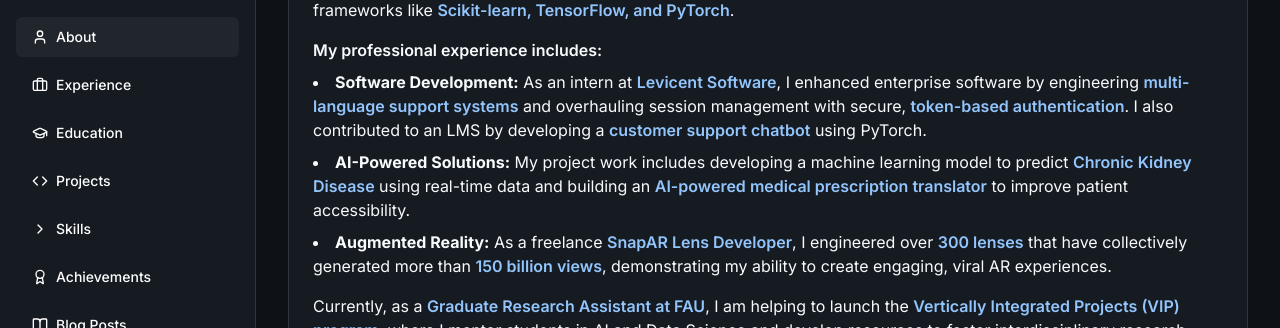
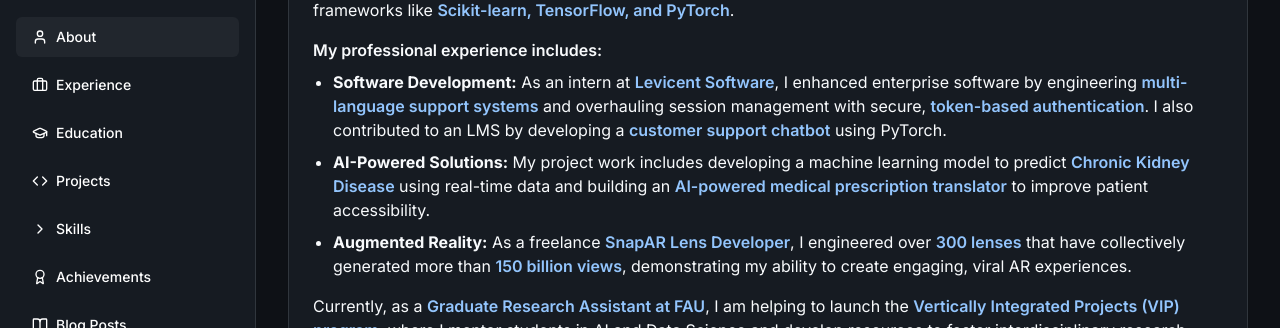
Before and after one commit to sakethyalamanchili/my-portfolio, a Next.js app: page / in a window 1280 px wide. Shown: the part 311-639 px from the top of the page. Built offline with nearby package versions, Linux system fonts and the light colour scheme; no server answers.

Commit message:
Update About.tsx

```diff
--- a/components/About.tsx
+++ b/components/About.tsx
@@ -55,7 +55,8 @@ const About: React.FC<AboutProps> = ({ theme }) => {
         </p>
         <div>
           <p className="text-sm md:text-base font-semibold mb-2">My professional experience includes:</p>
-          <ul className="list-disc list-inside space-y-2 text-sm md:text-base">
+          {/* --- THIS IS THE MODIFIED LINE --- */}
+          <ul className="list-disc list-outside space-y-2 pl-5 text-sm md:text-base">
             <li>
               <strong>Software Development:</strong> As an intern at{" "}
               {highlightedText("Levicent Software")}, I enhanced enterprise
```
